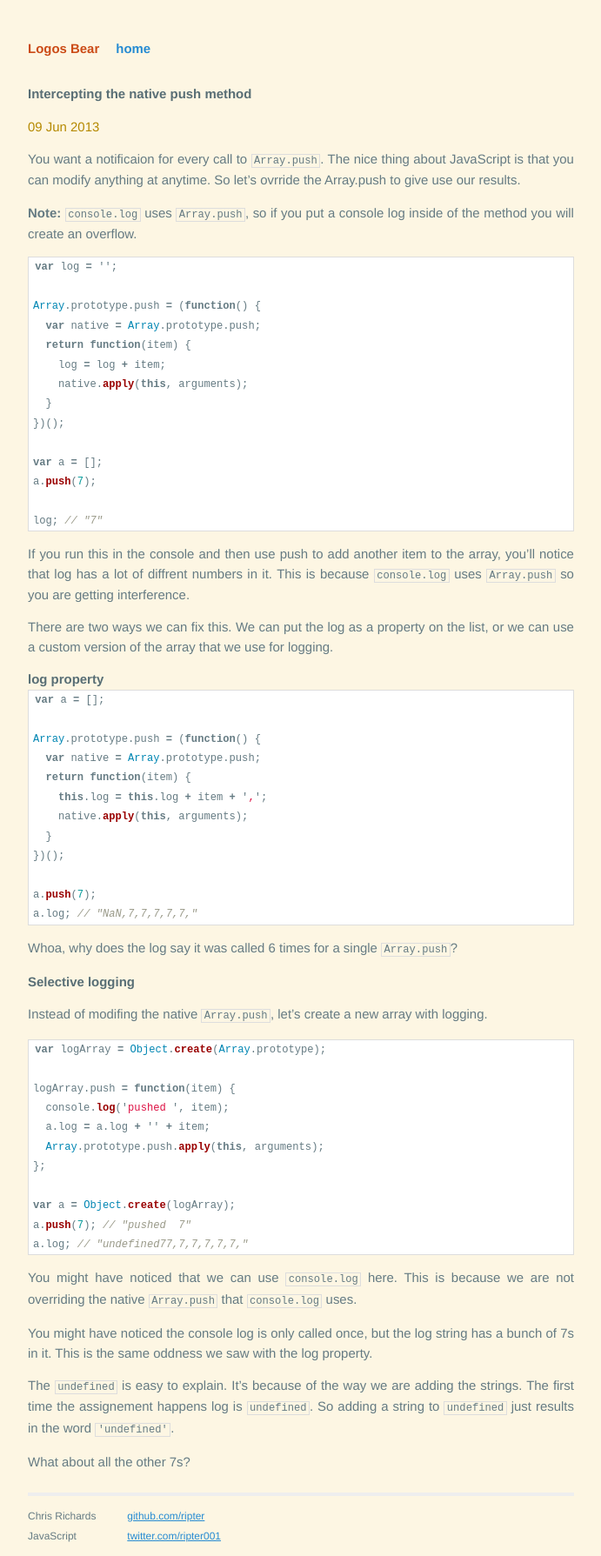
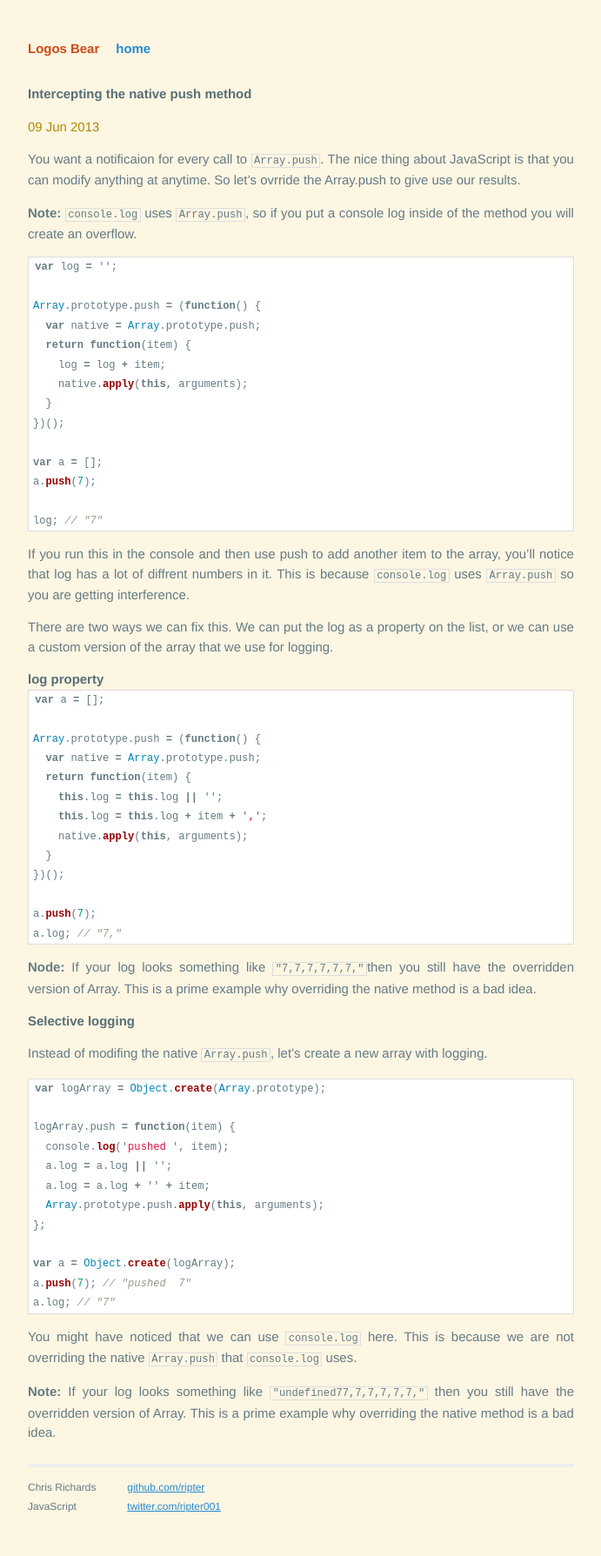
Before and after one commit to ripter/ripter.github.io, a Jekyll site: the page built from _posts/2013-06-09-intecepting-native-methods.md, in a window 1280 px wide. Shown: the whole page at 87% size, without its empty margins (294-985 px from the left). Built offline with Jekyll 4.4.1, drawn with Linux system fonts in a browser that asks for light colours; after the commit the page ends 1755 px from its top, so only the background shows below that.

Commit message:
fixed issues with native override

```diff
--- a/_posts/2013-06-09-intecepting-native-methods.md
+++ b/_posts/2013-06-09-intecepting-native-methods.md
@@ -39,16 +39,17 @@ var a = [];
 Array.prototype.push = (function() {
   var native = Array.prototype.push;
   return function(item) {
+    this.log = this.log || '';
     this.log = this.log + item + ',';
     native.apply(this, arguments);
   }
 })();
 
 a.push(7);
-a.log; // "NaN,7,7,7,7,7,"
+a.log; // "7,"
 {% endhighlight %}
 
-Whoa, why does the log say it was called 6 times for a single `Array.push`?
+**Node:** If your log looks something like `"7,7,7,7,7,7,"`then you still have the overridden version of Array. This is a prime example why overriding the native method is a bad idea.
 
 
 ###Selective logging
@@ -59,19 +60,16 @@ var logArray = Object.create(Array.prototype);
 
 logArray.push = function(item) {
   console.log('pushed ', item);
+  a.log = a.log || '';
   a.log = a.log + '' + item;
   Array.prototype.push.apply(this, arguments);
 };
 
 var a = Object.create(logArray);
 a.push(7); // "pushed  7"
-a.log; // "undefined77,7,7,7,7,7,"
+a.log; // "7"
 {% endhighlight %}
 
 You might have noticed that we can use `console.log` here. This is because we are not overriding the native `Array.push` that `console.log` uses.
 
-You might have noticed the console log is only called once, but the log string has a bunch of 7s in it. This is the same oddness we saw with the log property.
-
-The `undefined` is easy to explain. It's because of the way we are adding the strings. The first time the assignement happens log is `undefined`. So adding a string to `undefined` just results in the word `'undefined'`.
-
-What about all the other 7s?
+**Note:** If your log looks something like `"undefined77,7,7,7,7,7,"` then you still have the overridden version of Array. This is a prime example why overriding the native method is a bad idea.
```
